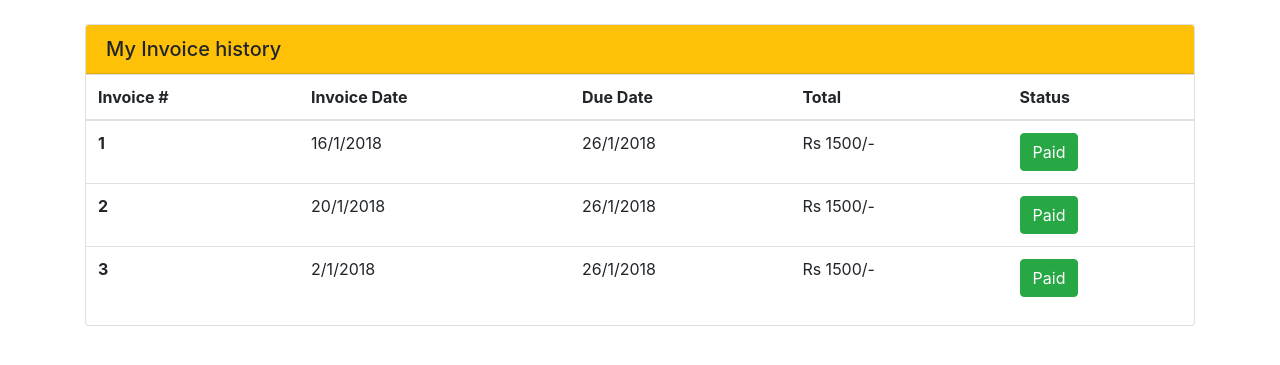
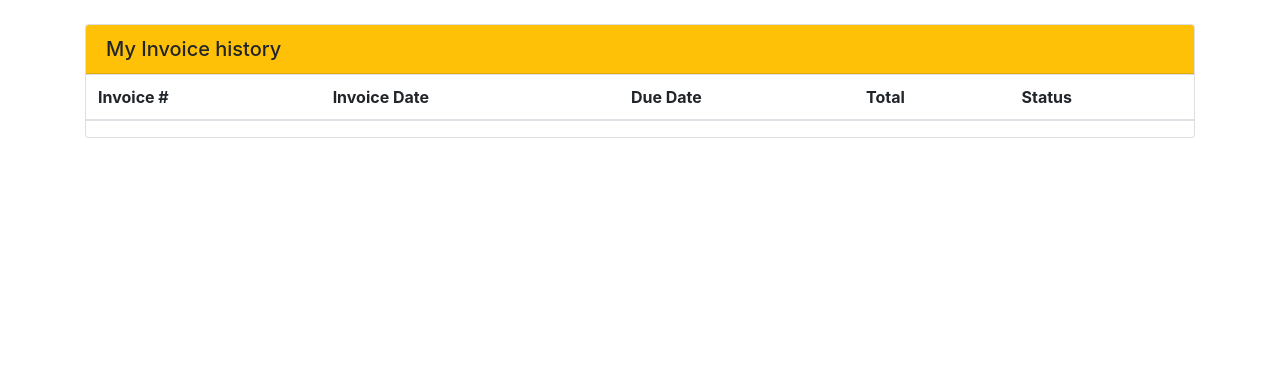
Before and after one commit to kushal-chavan/tigerweb, a Node server app: page /users/invoice in a window 1280 px wide. Shown: the part 93-458 px from the top of the page. Run offline with Node 20, Linux system fonts and the light colour scheme; the visitor is signed in with stand-in values (Sample User, id 1); lists and menus that the app fills with data are empty; some libraries are stand-ins or nearby versions.

Commit message:
some bug fix

```diff
--- a/routes/users.js
+++ b/routes/users.js
@@ -244,8 +244,8 @@
         port: 587,
         secure: false, // true for 465, false for other ports
         auth: {
-            user: 'tigerwebapps@gmail.com',
-            pass: 'kushal@diano@100'
+            user: 'nopass@gmail.com',
+            pass: 'nopass'
         }
     });
 
--- a/views/customer/invoice.pug
+++ b/views/customer/invoice.pug
@@ -14,24 +14,3 @@
                     th(scope='col') Total
                     th(scope='col') Status
                 tbody
-                    tr
-                        th(scope='row') 1
-                        td 16/1/2018
-                        td 26/1/2018
-                        td Rs 1500/-
-                        td
-                          button.btn.btn-success Paid
-                    tr
-                        th(scope='row') 2
-                        td 20/1/2018
-                        td 26/1/2018
-                        td Rs 1500/-
-                        td
-                          button.btn.btn-success Paid
-                    tr
-                        th(scope='row') 3
-                        td 2/1/2018
-                        td 26/1/2018
-                        td Rs 1500/-
-                        td
-                          button.btn.btn-success Paid
```
